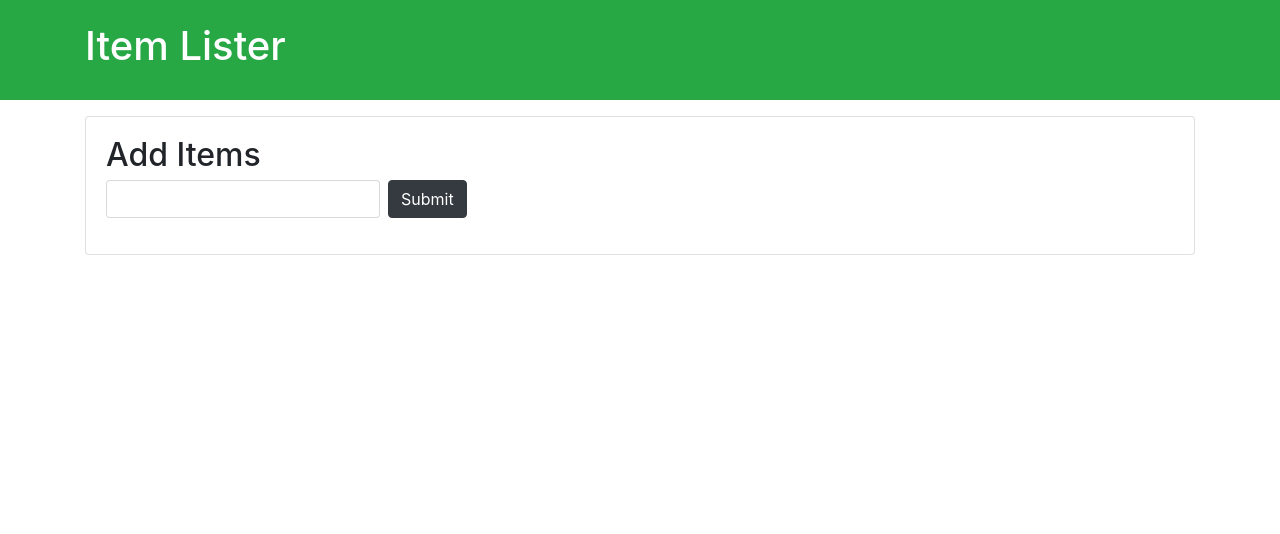
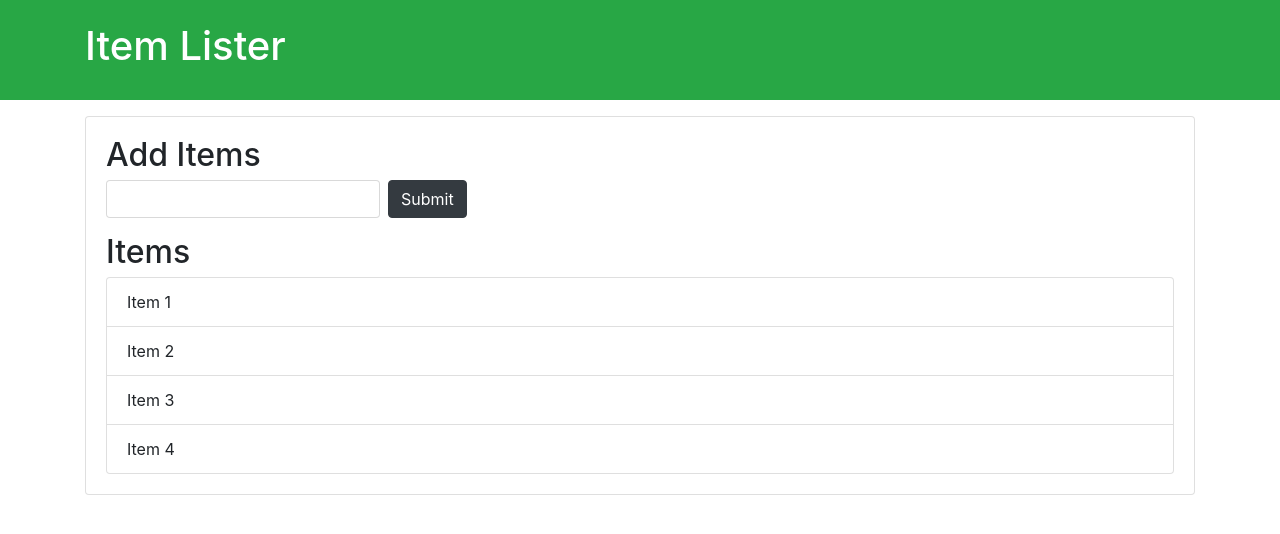
Before and after one commit to priyansh7453/Demo, a plain HTML site: page newFol/index.html in a window 1280 px wide. Drawn offline with nearby package versions, Linux system fonts and the light colour scheme.

Commit message:
add123itm

```diff
--- a/newFol/index.html
+++ b/newFol/index.html
@@ -23,6 +23,13 @@
                 <input type="text" class="form-control mr-2">
                 <input type="submit" class="btn btn-dark" value="Submit">
             </form>
+            <h2 class="title">Items</h2>
+            <ul id="items" class="list-group">
+                <li class="list-group-item">Item 1</li>
+                <li class="list-group-item">Item 2</li>
+                <li class="list-group-item">Item 3</li>
+                <li class="list-group-item">Item 4</li>
+            </ul>
         </div>
     </div>
 
```
